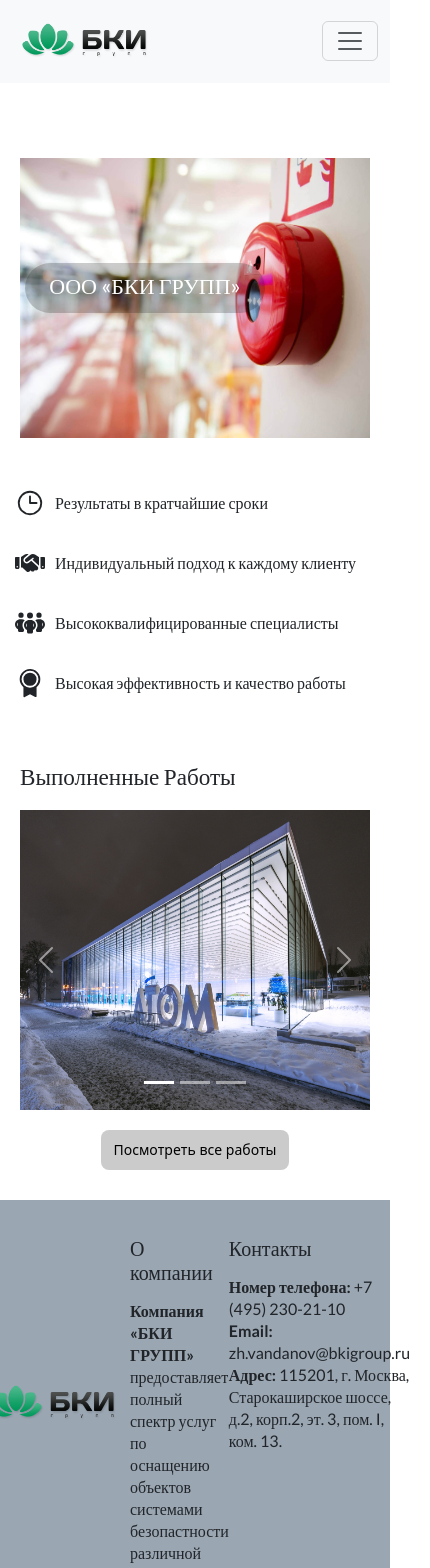
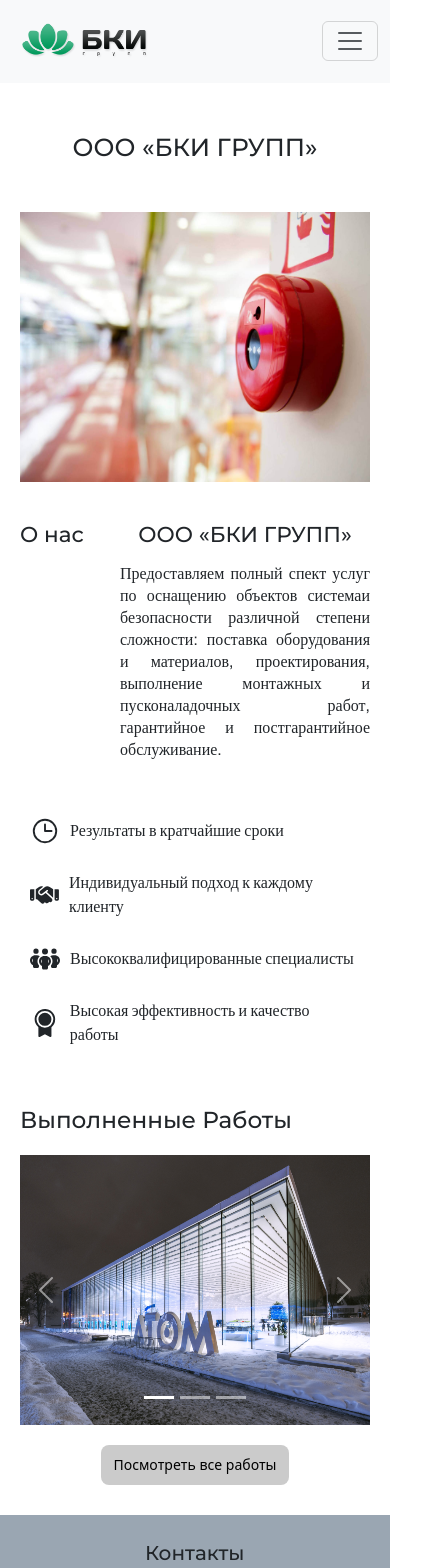
Before and after one commit to SonOfBaphomet666/buildingcompany, a React (Vite) app: page / in a window 390 px wide. Shown: the top 1568 px of the page, 430 px wide, since content can reach past the window. Built offline with nearby package versions, Linux system fonts and the light colour scheme.

Commit message:
finished layout

```diff
--- a/src/components/footer/footer.scss
+++ b/src/components/footer/footer.scss
@@ -38,7 +38,7 @@
         display: none;
       }
       &__about {
-        max-width: 360px;
+        max-width: 300px;
       }
       &__contacts {
         max-width: 280px;
@@ -46,3 +46,39 @@
     }
   }
 }
+
+@media screen and (max-width: $tab-port-middle) {
+  footer {
+    .footerBox {
+      width: 940px;
+      &__about {
+        max-width: 270px;
+      }
+      &__contacts {
+        max-width: 230px;
+      }
+    }
+  }
+}
+
+@media screen and (max-width: $phone-big) {
+  footer {
+    .footerBox {
+      width: 400px;
+      padding: 10px;
+      &__logoBox {
+        width: 120px;
+        .logo {
+          width: 110px;
+        }
+      }
+      &__about {
+        // max-width: 170px;
+        display: none;
+      }
+      &__contacts {
+        max-width: 230px;
+      }
+    }
+  }
+}
--- a/src/components/hero/hero.scss
+++ b/src/components/hero/hero.scss
@@ -2,26 +2,34 @@
   display: flex;
   justify-content: center;
   width: 100%;
+
+  &__titleBox {
+    margin-top: 70px;
+    margin-bottom: 70px;
+  }
   &__box {
     width: 1440px;
-    height: 700px;
     display: flex;
     align-items: center;
     justify-content: center;
+    flex-direction: column;
     .titleBox {
-      background-color: $background-light;
-      color: $white;
-      position: relative;
-      width: 500px;
-      height: 200px;
-      margin-right: 330px;
-      border-radius: 30px;
+      display: flex;
+      justify-content: space-between;
       text-align: center;
       line-height: 28px;
-      padding: 10px;
+      width: 900px;
+      margin-top: 40px;
+      margin-bottom: 40px;
+      &__par {
+        width: 660px;
+        line-height: 22px;
+        .bki {
+          margin-bottom: 15px;
+        }
+      }
     }
     .heroImg {
-      position: absolute;
       background-size: cover;
       width: 900px;
       height: 600px;
@@ -31,38 +39,19 @@
   }
 }
 
-@media screen and (max-width: $tab-port-middle) {
-  .hero {
-    &__box {
-      width: 900px;
-      height: 500px;
-      .titleBox {
-        width: 350px;
-        height: 250px;
-        margin-right: 250px;
-      }
-      .heroImg {
-        width: 700px;
-        height: 500px;
-      }
-    }
-  }
-}
-
 @media screen and (max-width: $tab-port) {
   .hero {
-    margin-top: 40px;
+    .heroImg {
+      width: 750px;
+      height: 500px;
+    }
     &__box {
-      width: 800px;
-      height: 450px;
+      width: 1024px;
       .titleBox {
-        width: 300px;
-        height: 300px;
-        margin-right: 340px;
-      }
-      .heroImg {
-        width: 750px;
-        height: 450px;
+        max-width: 750px;
+        &__par {
+          width: 600px;
+        }
       }
     }
   }
@@ -70,17 +59,21 @@
 
 @media screen and (max-width: $tab-port-small) {
   .hero {
-    &__box {
+    &__titleBox {
+      margin-top: 50px;
+      margin-bottom: 50px;
+    }
+    .heroImg {
       width: 650px;
       height: 400px;
+    }
+    &__box {
+      width: 768px;
       .titleBox {
-        width: 320px;
-        height: 280px;
-        margin-right: 260px;
-      }
-      .heroImg {
-        width: 650px;
-        height: 400px;
+        max-width: 650px;
+        &__par {
+          width: 550px;
+        }
       }
     }
   }
@@ -88,25 +81,20 @@
 
 @media screen and (max-width: $phone-big) {
   .hero {
+    .heroImg {
+      width: 400px;
+      height: 300px;
+    }
     &__box {
-      width: 400px;
-      height: 400px;
+      width: 430px;
       .titleBox {
-        width: 260px;
-        height: 50px;
-        margin-right: 100px;
-        margin-bottom: 20px;
-      }
-      .titleBox h2 {
-        // color: $black;
-        font-size: 24px;
-      }
-      .titleBox p {
-        display: none;
-      }
-      .heroImg {
-        width: 400px;
-        height: 300px;
+        max-width: 400px;
+        &__par {
+          width: 250px;
+          p {
+            text-align: justify;
+          }
+        }
       }
     }
   }
@@ -114,22 +102,14 @@
 
 @media screen and (max-width: $phone-middle) {
   .hero {
+    .heroImg {
+      width: 350px;
+      height: 270px;
+    }
     &__box {
-      width: 350px;
-      height: 350px;
+      width: 390px;
       .titleBox {
-        width: 240px;
-        height: 50px;
-        margin-right: 100px;
-        margin-bottom: 20px;
-      }
-      .titleBox h2 {
-        // color: $black;
-        font-size: 22px;
-      }
-      .heroImg {
-        width: 350px;
-        height: 280px;
+        max-width: 350px;
       }
     }
   }
--- a/src/components/hero/hero.tsx
+++ b/src/components/hero/hero.tsx
@@ -2,9 +2,18 @@
   return (
     <section className="hero">
       <div className="hero__box">
+        <div className="hero__titleBox">
+          <h2>ООО «БКИ ГРУПП»</h2>
+        </div>
         <img src="/src/assets/hero3.jpg" className="heroImg" />
         <div className="titleBox">
-          <h2>ООО «БКИ ГРУПП»</h2>
+          <div className="titleBox__about">
+            <h4>О нас</h4>
+          </div>
+          <div className="titleBox__par">
+            <div className="bki">
+              <h4>ООО «БКИ ГРУПП»</h4>
+            </div>
             <p>
               Предоставляем полный спект услуг по оснащению объектов системаи
               безопасности различной степени сложности: поставка оборудования и
@@ -13,6 +22,7 @@
             </p>
           </div>
         </div>
+      </div>
     </section>
   );
 };
--- a/src/components/imageZoom/ImageZoom.scss
+++ b/src/components/imageZoom/ImageZoom.scss
@@ -22,22 +22,56 @@
 
   &__content {
     position: relative;
-
-  //   .close-button {
-  //     position: absolute;
-  //     top: 10px;
-  //     right: 10px;
-  //     padding: 5px 10px;
-  //     cursor: pointer;
-  //     color: $black;
-  //   }
+    .certificate {
+      width: 650px;
+    }
   }
 }
 
 .btn-close {
   position: absolute;
-      top: 10px;
-      right: 10px;
-      padding: 5px 10px;
-      cursor: pointer;
+  top: 10px;
+  right: 10px;
+  padding: 5px 10px;
+  cursor: pointer;
 }
+
+@media screen and (max-width: 1024px) {
+  .modalZoom {
+    &__content {
+      .certificate {
+        width: 650px;
+      }
+    }
+  }
+}
+
+@media screen and (max-width: 820px) {
+  .modalZoom {
+    &__content {
+      .certificate {
+        width: 550px;
+      }
+    }
+  }
+}
+
+@media screen and (max-width: 430px) {
+  .modalZoom {
+    &__content {
+      .certificate {
+        width: 400px;
+      }
+    }
+  }
+}
+
+@media screen and (max-width: 390px) {
+  .modalZoom {
+    &__content {
+      .certificate {
+        width: 360px;
+      }
+    }
+  }
+}
--- a/src/components/imageZoom/imageZoom.tsx
+++ b/src/components/imageZoom/imageZoom.tsx
@@ -29,7 +29,7 @@
             className="modalZoom__content"
             onClick={(e) => e.stopPropagation()}
           >
-            <img src={src} alt={alt} />
+            <img className="certificate" src={src} alt={alt} />
             <CloseButton onClick={closeModal} />
           </div>
         </div>
--- a/src/components/navbar/navbar.scss
+++ b/src/components/navbar/navbar.scss
@@ -33,3 +33,11 @@
     content: none;
   }
 }
+
+@media screen and (max-width: 390px) {
+  .navbar {
+    .me-auto {
+      width: 370px;
+    }
+  }
+}
--- a/src/components/popUp/popUp.scss
+++ b/src/components/popUp/popUp.scss
@@ -1,12 +1,12 @@
 .darkBG {
   background-color: rgba(0, 0, 0, 0.2);
   width: 100%;
-  height: 111vh;
+  height: 100vh;
   z-index: 0;
   top: 50%;
   left: 50%;
   transform: translate(-50%, -50%);
-  position: absolute;
+  position: fixed;
 }
 
 .centered {
@@ -48,8 +48,6 @@
     .descr {
       align-items: center;
     }
-    .address {
-    }
   }
 }
 
@@ -74,3 +72,50 @@
     transform: translate(-4px, 4px);
   }
 }
+
+@media screen and (max-width: $tab-port) {
+  .modal {
+    width: 730px;
+    height: 720px;
+    .img {
+      max-width: 650px;
+    }
+  }
+}
+
+@media screen and (max-width: $tab-port-middle) {
+  .modal {
+    width: 690px;
+    height: 680px;
+    .img {
+      max-width: 600px;
+    }
+  }
+}
+
+@media screen and (max-width: $phone-big) {
+  .modal {
+    width: 400px;
+    height: 550px;
+    .img {
+      max-width: 350px;
+    }
+  }
+}
+
+@media screen and (max-width: $phone-middle) {
+  .modal {
+    width: 360px;
+    height: 550px;
+    font-size: 12px;
+    .img {
+      max-width: 320px;
+    }
+  }
+}
+
+@media screen and (max-width: $phone-small) {
+  .darkBG {
+    height: 102vh;
+  }
+}
--- a/src/pages/about/about.scss
+++ b/src/pages/about/about.scss
@@ -1,7 +1,8 @@
 .about {
   display: grid;
   justify-content: center;
-  // height: 1015px;
+  // min-height: 100vh;
+  height: 1110px;
   &__titleBox {
     margin-top: 60px;
     display: flex;
@@ -44,7 +45,7 @@
           background-color: $background-mid;
           color: $dr-White;
           padding: 12px 20px;
-          z-index: 1;
+          // z-index: 1;
           border: none;
           border-radius: 20px;
         }
@@ -67,3 +68,10 @@
     margin-bottom: 100px;
   }
 }
+
+
+@media screen and (max-width: $tab-port) {
+  .about {
+    height: 100%;
+  }
+}
--- a/src/pages/certificate/certificate.scss
+++ b/src/pages/certificate/certificate.scss
@@ -15,3 +15,19 @@
     margin-bottom: 50px;
   }
 }
+
+@media screen and (max-width: $phone-big) {
+  .cert {
+    &__box {
+      width: 400px;
+    }
+  }
+}
+
+@media screen and (max-width: $phone-middle) {
+  .cert {
+    &__box {
+      width: 365px;
+    }
+  }
+}
--- a/src/pages/contact/contact.scss
+++ b/src/pages/contact/contact.scss
@@ -30,23 +30,50 @@
     }
     &__mapBox {
       .map {
-        margin-top: 20px;
         width: 750px;
+        height: 500px;
       }
     }
   }
 }
 
-@media screen and (max-width: $tab-port) {
+@media screen and (max-width: $tab-port-small) {
   .contact {
     &__box {
       max-width: 650px;
     }
     &__mapBox {
       .map {
-        margin-top: 20px;
         width: 650px;
+        height: 450px;
       }
     }
   }
 }
+
+@media screen and (max-width: $phone-big) {
+  .contact {
+    &__box {
+      max-width: 400px;
+    }
+    &__mapBox {
+      .map {
+        width: 400px;
+        height: 250px;
+      }
+    }
+  }
+}
+
+@media screen and (max-width: $phone-middle) {
+  .contact {
+    &__box {
+      max-width: 360px;
+    }
+    &__mapBox {
+      .map {
+        width: 360px;
+      }
+    }
+  }
+}
--- a/src/pages/home/home.scss
+++ b/src/pages/home/home.scss
@@ -115,7 +115,7 @@
   }
   .skills {
     &__icons {
-      max-width: 770px;
+      max-width: 750px;
       .item1,
       .item2,
       .item3,
@@ -128,8 +128,8 @@
 
 @media screen and (max-width: $tab-port-middle) {
   .slide {
-    &__title {
-      width: 900px;
+    .imgSlide {
+      height: 400px;
     }
   }
 }
@@ -162,6 +162,7 @@
       width: 400px;
       .imgSlide {
         width: 400px !important;
+        height: 300px;
       }
     }
   }
@@ -181,13 +182,13 @@
       width: 350px;
       .imgSlide {
         width: 350px !important;
-        height: 300px;
+        height: 270px;
       }
     }
   }
   .skills {
     &__icons {
-      max-width: 380px;
+      max-width: 350px;
     }
   }
 }
--- a/src/utils/base.scss
+++ b/src/utils/base.scss
@@ -20,6 +20,7 @@
 
 //TEXT
 @import url("https://fonts.googleapis.com/css2?family=Lato:ital,wght@0,300;0,400;0,700;0,900;1,300;1,400;1,700;1,900&family=Montserrat:ital,wght@0,100..900;1,100..900&display=swap");
+@import url("https://fonts.googleapis.com/css2?family=Archivo:ital,wght@0,100..900;1,100..900&display=swap");
 
 h1,
 h2,
@@ -38,11 +39,11 @@
 h4,
 h5,
 h6 {
-  font-family: Lato;
+  font-family: Montserrat;
 }
 
 p {
-  font-family: Lato;
+  font-family: Archivo;
 }
 
 html,
```
Lines whose indentation alone changed are shown as unchanged.
